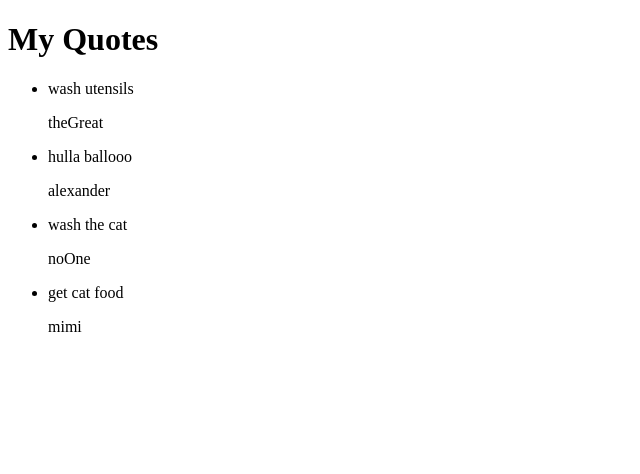
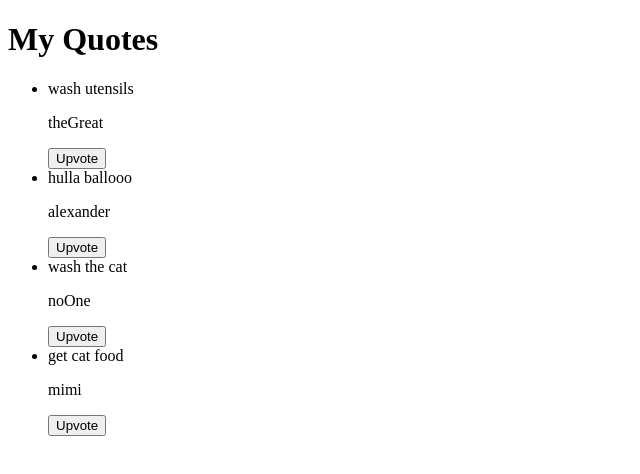
Before and after one commit to kennedybabu/thumps-up-quote-app, an Angular app: page / in a window 1280 px wide. Shown: the top 474 px of the page, without its empty margins (0-640 px from the left). Built offline with nearby package versions, Linux system fonts and the light colour scheme.

Commit message:
add upvote button

```diff
--- a/src/app/quote-detail/quote-detail.component.ts
+++ b/src/app/quote-detail/quote-detail.component.ts
@@ -11,7 +11,7 @@ import {Quote} from "../quote"
 export class QuoteDetailComponent implements OnInit {
 
 
-  @Input() quote: Quote = {id:8, quote:'', author:'', submittedBy:''}
+  @Input() quote: Quote= {id:8, quote:'', author:'', submittedBy:'', upVote: 0, downVote: 0}
 
   constructor() { }
 
--- a/src/app/quote.ts
+++ b/src/app/quote.ts
@@ -1,6 +1,10 @@
-export interface Quote {
-    id: number;
-    quote: string;
-    author: string;
-    submittedBy: string
+export class Quote {
+    upVote: number;
+    downVote: number;
+
+    constructor(public id: number, public quote: string, public author: string, public submittedBy: string) {
+        this.upVote = 0;
+        this.downVote =0
+    }
+
 }
--- a/src/app/quote/quote.component.html
+++ b/src/app/quote/quote.component.html
@@ -2,9 +2,10 @@
     <h1>My Quotes</h1>
 
     <ul>
-      <li *ngFor="let quote of quotes">
+        <li *ngFor="let quote of quotes; let i = index">
           {{quote.quote}}
           <app-quote-detail [quote]="quote"></app-quote-detail>
+          <button (click)="upvoteQuote(i)">Upvote</button>
         </li>
     </ul>
   </div>
--- a/src/app/quote/quote.component.ts
+++ b/src/app/quote/quote.component.ts
@@ -10,11 +10,17 @@ export class QuoteComponent implements OnInit {
 
 
   quotes: Quote[] = [
-    {id:1, quote: 'wash utensils', author: "theGreat", submittedBy:"manHasNoName" },
-    {id:2, quote: 'hulla ballooo', author: "alexander", submittedBy:"collo" },
-    {id:3, quote: 'wash the cat', author: "noOne", submittedBy:"whiskers" },
-    {id:4, quote: 'get cat food', author: "mimi", submittedBy:"humbleMan" }
+    new Quote(1,  'wash utensils', "theGreat", "manHasNoName"),
+    new Quote(2,  'hulla ballooo', "alexander", "collo" ),
+    new Quote(3,  'wash the cat', "noOne", "whiskers" ),
+    new Quote(4,  'get cat food', "mimi", "humbleMan" )
   ]
+
+  upvoteQuote(index:number){
+    this.quotes[index].upVote
+
+    console.log( index)
+  }
 
 
   constructor() { }
```
